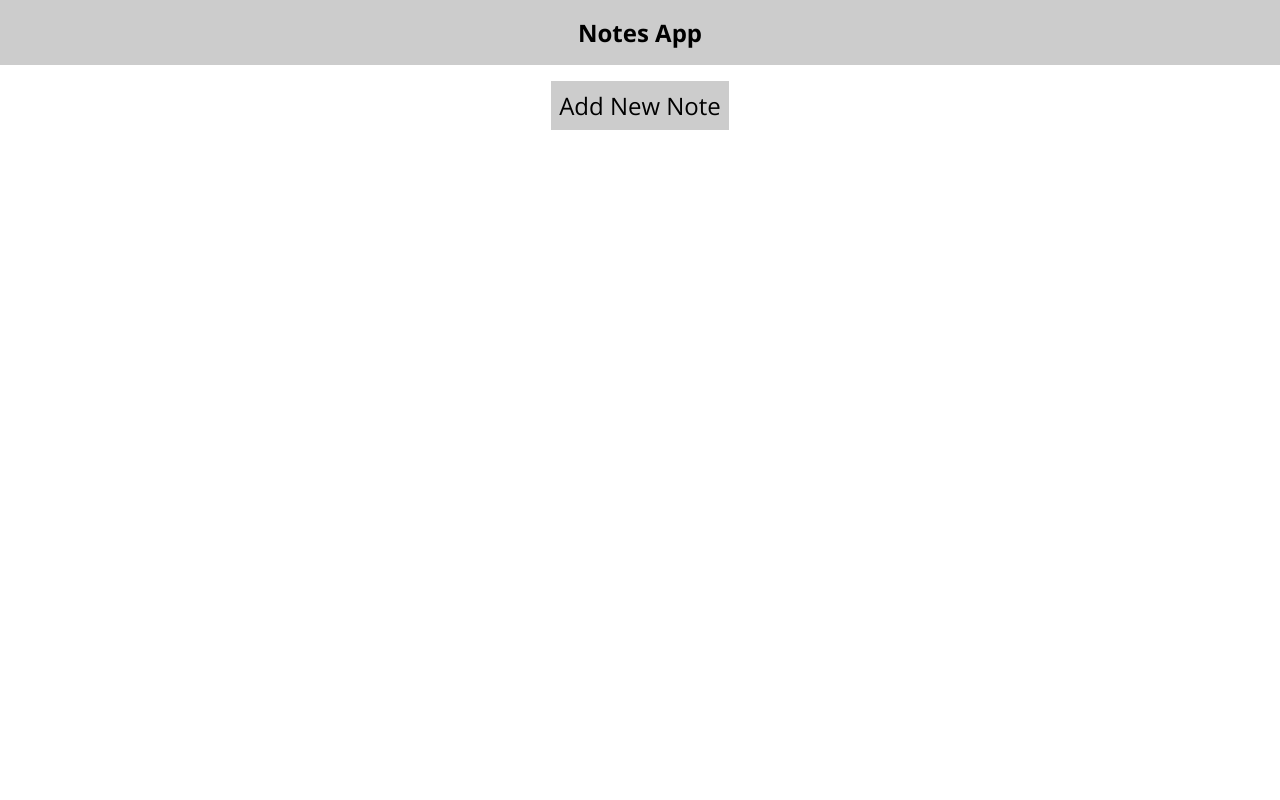
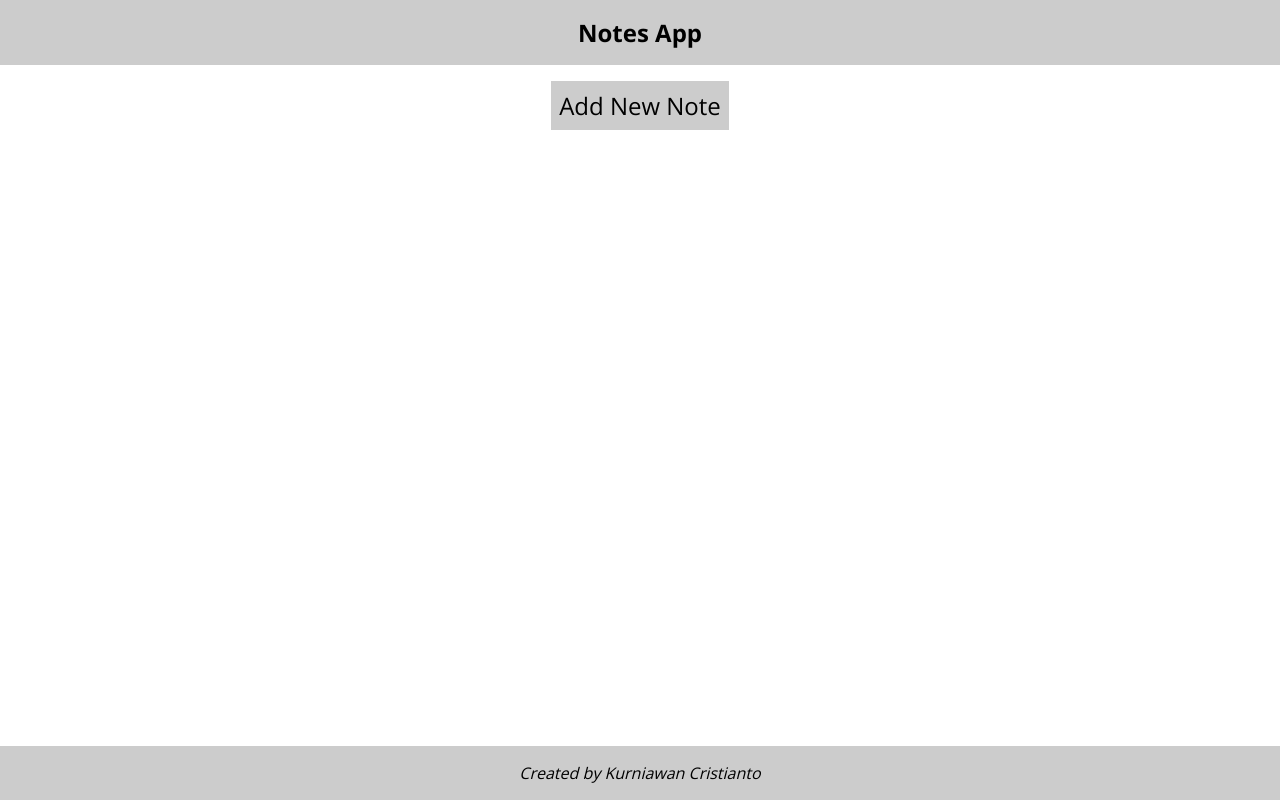
Before and after one commit to WawanC/notes-app, a React (Create React App) app: page / in a window 1280 px wide. Built offline with nearby package versions, Linux system fonts and the light colour scheme.

Commit message:
add footer

```diff
--- a/src/App.jsx
+++ b/src/App.jsx
@@ -1,4 +1,5 @@
 import { Component } from "react";
+import Footer from "./components/Footer";
 import Navbar from "./components/Navbar";
 import "./styles/App.css";
 
@@ -17,6 +18,7 @@ class App extends Component {
         <main>
           <button>Add New Note</button>
         </main>
+        <Footer />
       </>
     );
   }
--- /dev/null
+++ b/src/components/Footer.jsx
@@ -0,0 +1,11 @@
+import "../styles/Footer.css";
+
+const Footer = () => {
+  return (
+    <footer>
+      <span>Created by Kurniawan Cristianto</span>
+    </footer>
+  );
+};
+
+export default Footer;
--- a/src/styles/App.css
+++ b/src/styles/App.css
@@ -1,5 +1,7 @@
 main {
   display: flex;
   justify-content: center;
+  align-items: flex-start;
   padding: 1rem;
+  flex: 1;
 }
--- /dev/null
+++ b/src/styles/Footer.css
@@ -0,0 +1,10 @@
+footer {
+  display: flex;
+  justify-content: center;
+  padding: 1rem;
+  background-color: #ccc;
+}
+
+footer span {
+  font-style: italic;
+}
```
